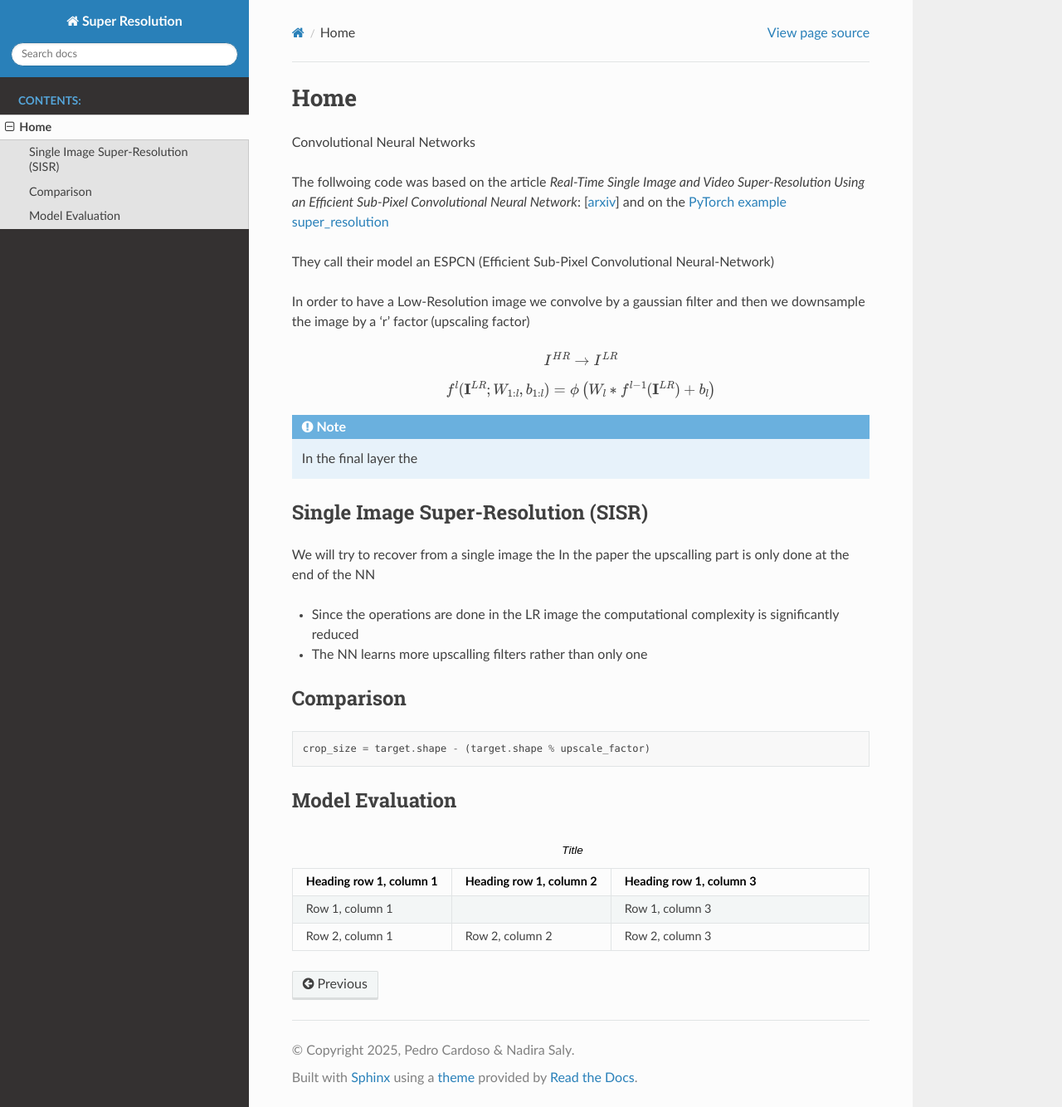
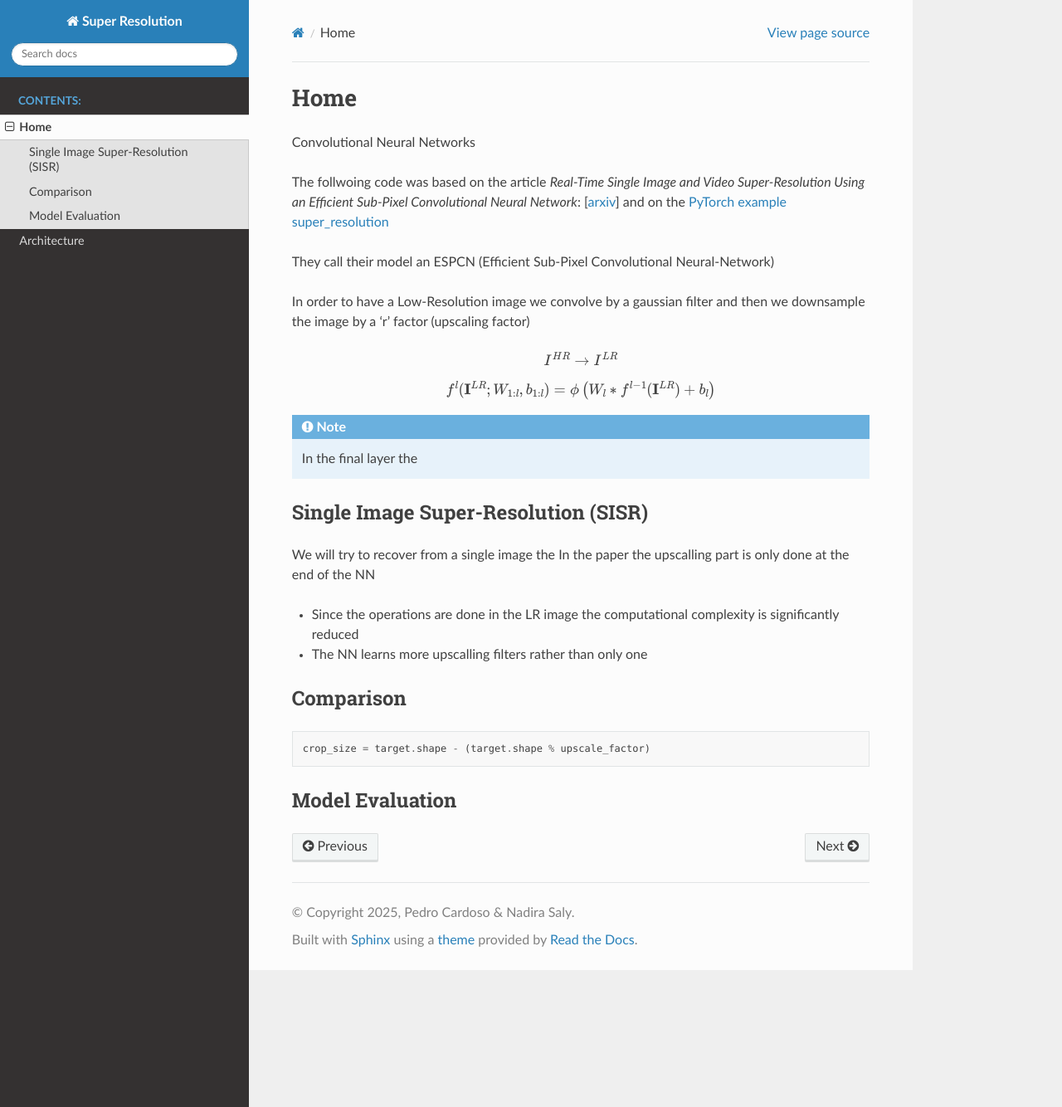
Before and after one commit to pedro-cardoso16/Super-Resolution, a Sphinx documentation site: the page built from source/home.rst, in a window 1280 px wide and 1334 px high. Shown: the whole window at 83% size. Built offline with Sphinx 7.4.7 and the Read the Docs theme 3.1.0, drawn with Linux system fonts in a browser that asks for light colours.

Commit message:
new update

```diff
--- a/source/home.rst
+++ b/source/home.rst
@@ -44,17 +44,3 @@ Comparison
 
 Model Evaluation
 ----------------
-
-.. list-table:: Title
-   :widths: 25 25 50
-   :header-rows: 1
-
-   * - Heading row 1, column 1
-     - Heading row 1, column 2
-     - Heading row 1, column 3
-   * - Row 1, column 1
-     -
-     - Row 1, column 3
-   * - Row 2, column 1
-     - Row 2, column 2
-     - Row 2, column 3
```
Also changed, not shown: source/architecture.rst (added, +24 -0 lines), source/index.rst (+2 -5 lines), super-resolve.py (+10 -3 lines), temp.png (deleted), 1 other file.
